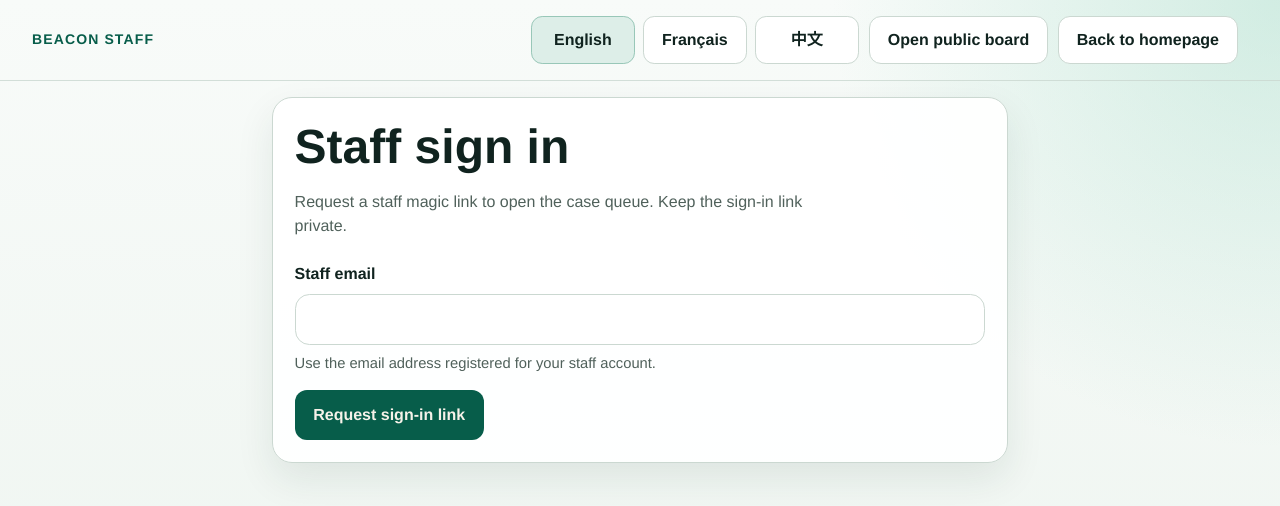
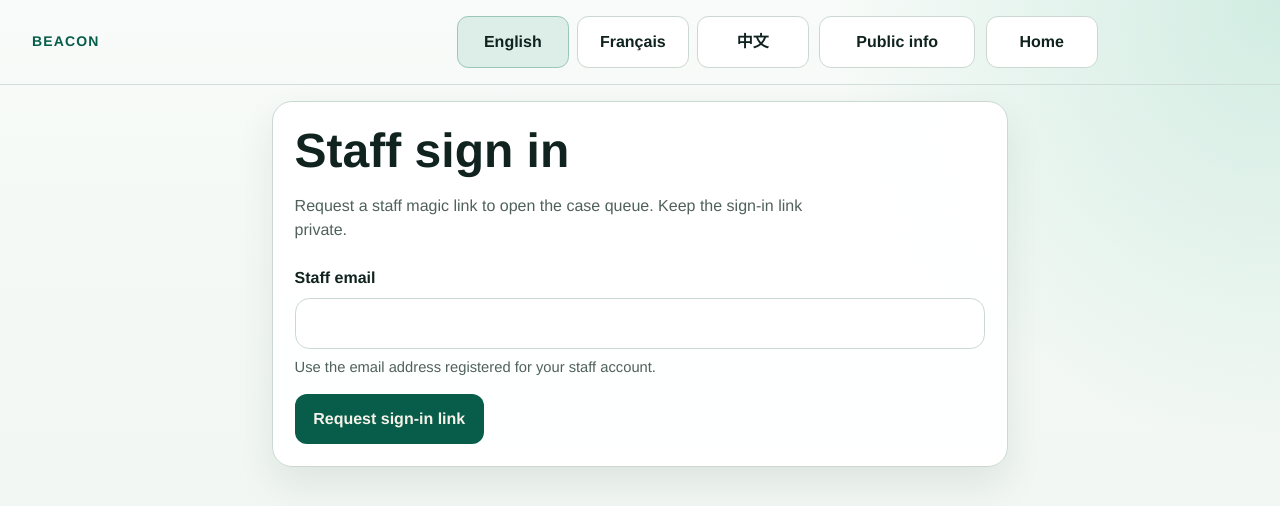
Before and after one commit to xchen34/reach, a Next.js app in the folder apps/web/: page /en/staff/login in a window 1280 px wide. Shown: the top 506 px of the page. Built offline with nearby package versions, Linux system fonts and the light colour scheme; no server answers.

Commit message:
Stabilize global header geometry

```diff
--- a/apps/web/app/globals.css
+++ b/apps/web/app/globals.css
@@ -13,7 +13,17 @@
   --app-shell-max-width: 78rem;
   --app-content-normal-width: 46rem;
   --app-header-brand-width: 14rem;
-  --app-header-control-height: 3rem;
+  --app-header-brand-min-height: 3.25rem;
+  --app-header-control-height: 3.25rem;
+  --app-header-control-gap: 0.65rem;
+  --app-header-language-gap: 0.5rem;
+  --app-header-language-slot-width: 7rem;
+  --app-header-board-slot-width: 9.75rem;
+  --app-header-home-slot-width: 7rem;
+  --app-header-logout-slot-width: 8.75rem;
+  --app-header-language-group-width: calc(
+    (var(--app-header-language-slot-width) * 3) + (var(--app-header-language-gap) * 2)
+  );
 }
 
 * {
@@ -72,6 +82,9 @@ textarea {
 .header-brand {
   min-width: 0;
   width: 100%;
+  min-height: var(--app-header-brand-min-height);
+  display: flex;
+  align-items: center;
   color: var(--accent);
   font-size: 0.875rem;
   font-weight: 700;
@@ -85,7 +98,7 @@ textarea {
 .header-navigation {
   display: grid;
   grid-template-columns: repeat(2, minmax(0, 1fr));
-  gap: 0.65rem;
+  gap: var(--app-header-control-gap);
   align-items: center;
 }
 
@@ -109,7 +122,7 @@ textarea {
 .header-nav-language .language-list {
   display: grid;
   grid-template-columns: repeat(3, minmax(0, 1fr));
-  gap: 0.5rem;
+  gap: var(--app-header-language-gap);
   width: 100%;
   margin: 0;
 }
@@ -125,18 +138,19 @@ textarea {
 }
 
 .header-nav-button {
-  width: auto;
-  min-width: 7rem;
-  max-width: 13.5rem;
+  width: 100%;
+  min-width: 0;
+  max-width: none;
   min-height: var(--app-header-control-height);
-  height: auto;
+  height: var(--app-header-control-height);
   padding: 0.55rem 0.9rem;
   border-radius: 0.7rem;
   line-height: 1.2;
   text-align: center;
-  white-space: normal;
+  white-space: nowrap;
   overflow-wrap: normal;
   word-break: keep-all;
+  overflow: hidden;
 }
 
 .header-nav-button[data-active="true"] {
@@ -1121,29 +1135,33 @@ textarea {
 
 @media (min-width: 720px) {
   .global-header-inner {
-    grid-template-columns: 12rem minmax(0, 1fr);
+    grid-template-columns: 1fr;
     align-items: center;
   }
 
   .header-navigation {
-    grid-template-columns: repeat(3, minmax(0, 1fr));
+    grid-template-columns:
+      var(--app-header-board-slot-width)
+      var(--app-header-home-slot-width)
+      var(--app-header-logout-slot-width);
     justify-self: end;
-    width: min(100%, 34rem);
+    width: auto;
   }
 
   .header-nav-language {
     grid-column: 1 / -1;
   }
 
+  .header-nav-language .language-list {
+    grid-template-columns: repeat(3, var(--app-header-language-slot-width));
+    width: max-content;
+    max-width: 100%;
+  }
+
   .header-nav-board,
   .header-nav-home,
   .header-nav-logout {
     min-height: var(--app-header-control-height);
-  }
-
-  .header-nav-button {
-    width: 100%;
-    max-width: none;
   }
 
   .staff-toolbar,
@@ -1193,17 +1211,16 @@ textarea {
   }
 
   .header-navigation {
-    grid-template-columns: 20.5rem max-content max-content max-content;
+    grid-template-columns:
+      var(--app-header-language-group-width)
+      var(--app-header-board-slot-width)
+      var(--app-header-home-slot-width)
+      var(--app-header-logout-slot-width);
     width: auto;
   }
 
   .header-nav-language {
     grid-column: auto;
-  }
-
-  .header-nav-button {
-    width: auto;
-    max-width: 13.5rem;
   }
 
   .staff-review-shell {
--- a/apps/web/components/app-shell.tsx
+++ b/apps/web/components/app-shell.tsx
@@ -75,7 +75,7 @@ function GlobalHeader({
   return (
     <header className="global-header">
       <div className="global-header-inner">
-        <div className="header-brand">{sectionLabel}</div>
+        <div className="header-brand">BEACON</div>
         <nav className="header-navigation" aria-label={sectionLabel}>
           <div className="header-nav-slot header-nav-language">
             {showLanguage ? <LanguageSwitcher currentLocale={locale} label={languageLabel} /> : null}
--- a/apps/web/lib/locales/en.ts
+++ b/apps/web/lib/locales/en.ts
@@ -23,7 +23,7 @@ export const en = {
       "If a report is verified as false or malicious, it will be removed instead of being published on the public board.",
     languagePicker: "Language selector",
     staffCta: "Staff verification workspace",
-    boardCta: "Open public board",
+    boardCta: "Public info",
     boardPending: "Set public board link",
     entryTitle: "Make a report",
     entryDescription:
@@ -328,7 +328,7 @@ export const en = {
       title: "Staff sign in",
       description:
         "Request a staff magic link to open the case queue. Keep the sign-in link private.",
-      backHome: "Back to homepage",
+      backHome: "Home",
       emailLabel: "Staff email",
       emailHint: "Use the email address registered for your staff account.",
       submit: "Request sign-in link",
--- a/apps/web/lib/locales/fr.ts
+++ b/apps/web/lib/locales/fr.ts
@@ -23,7 +23,7 @@ export const fr = {
       "Si un signalement est verifie comme faux ou malveillant, il sera supprime au lieu d'etre publie sur le tableau public.",
     languagePicker: "Selection de langue",
     staffCta: "Espace equipe de verification",
-    boardCta: "Ouvrir le tableau public",
+    boardCta: "Infos publiques",
     boardPending: "Configurer le lien du tableau public",
     entryTitle: "Faire un signalement",
     entryDescription:
@@ -329,7 +329,7 @@ export const fr = {
       title: "Connexion equipe",
       description:
         "Demandez un lien magique pour ouvrir la file des dossiers. Gardez ce lien prive.",
-      backHome: "Retour a l'accueil",
+      backHome: "Accueil",
       emailLabel: "Email de l'equipe",
       emailHint: "Utilisez l'adresse email enregistree pour votre compte equipe.",
       submit: "Demander un lien",
--- a/apps/web/lib/locales/zh.ts
+++ b/apps/web/lib/locales/zh.ts
@@ -21,7 +21,7 @@ export const zh = {
     falseReportNote: "如果核实为假消息或恶意信息，记录会直接删除，不会进入公开信息板。",
     languagePicker: "语言选择",
     staffCta: "工作人员核实后台",
-    boardCta: "打开公开信息板",
+    boardCta: "公开信息",
     boardPending: "请先配置公开信息板链接",
     entryTitle: "提交信息",
     entryDescription:
@@ -309,7 +309,7 @@ export const zh = {
     login: {
       title: "工作人员登录",
       description: "请求工作人员魔法链接以打开个案队列。请将登录链接视为私密信息。",
-      backHome: "返回首页",
+      backHome: "首页",
       emailLabel: "工作人员邮箱",
       emailHint: "请输入工作人员账户登记的邮箱地址。",
       submit: "请求登录链接",
```
